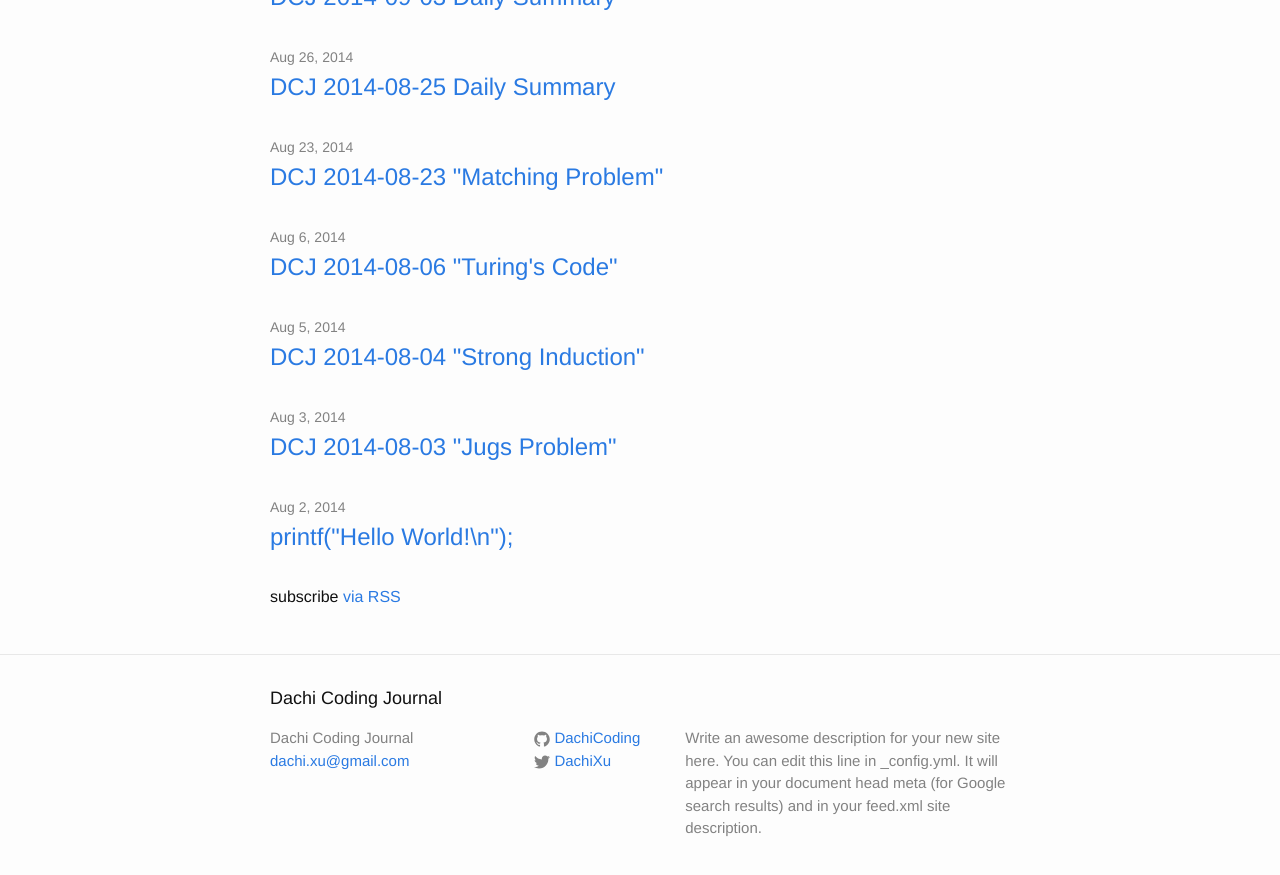
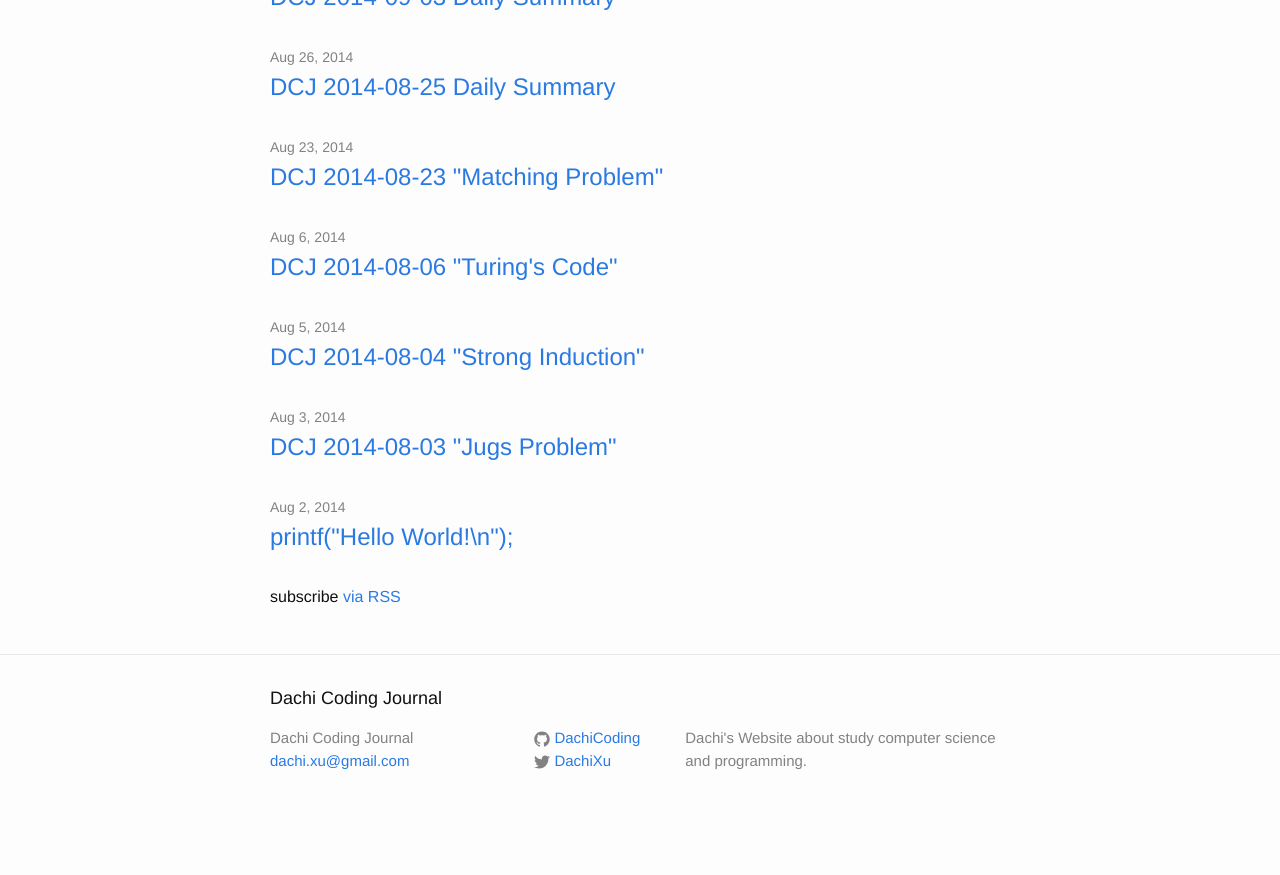
Before and after one commit to DachiCoding/dachicoding.github.io, a Jekyll site: the page built from index.html, in a window 1280 px wide and 900 px high, scrolled down 1172 px. Shown: the top 875 px of the window. Built offline with Jekyll 4.4.1, drawn with Linux system fonts in a browser that asks for light colours; after the commit the page ends 2004 px from its top, so only the background shows below that.

Commit message:
update _config.yml

```diff
--- a/_config.yml
+++ b/_config.yml
@@ -2,9 +2,7 @@
 title: Dachi Coding Journal
 email: dachi.xu@gmail.com
 description: > # this means to ignore newlines until "baseurl:"
-  Write an awesome description for your new site here. You can edit this
-  line in _config.yml. It will appear in your document head meta (for
-  Google search results) and in your feed.xml site description.
+  Dachi's Website about study computer science and programming.
 baseurl: "" # the subpath of your site, e.g. /blog/
 url: "http://dachicj.com" # the base hostname & protocol for your site
 twitter_username: DachiXu
```
